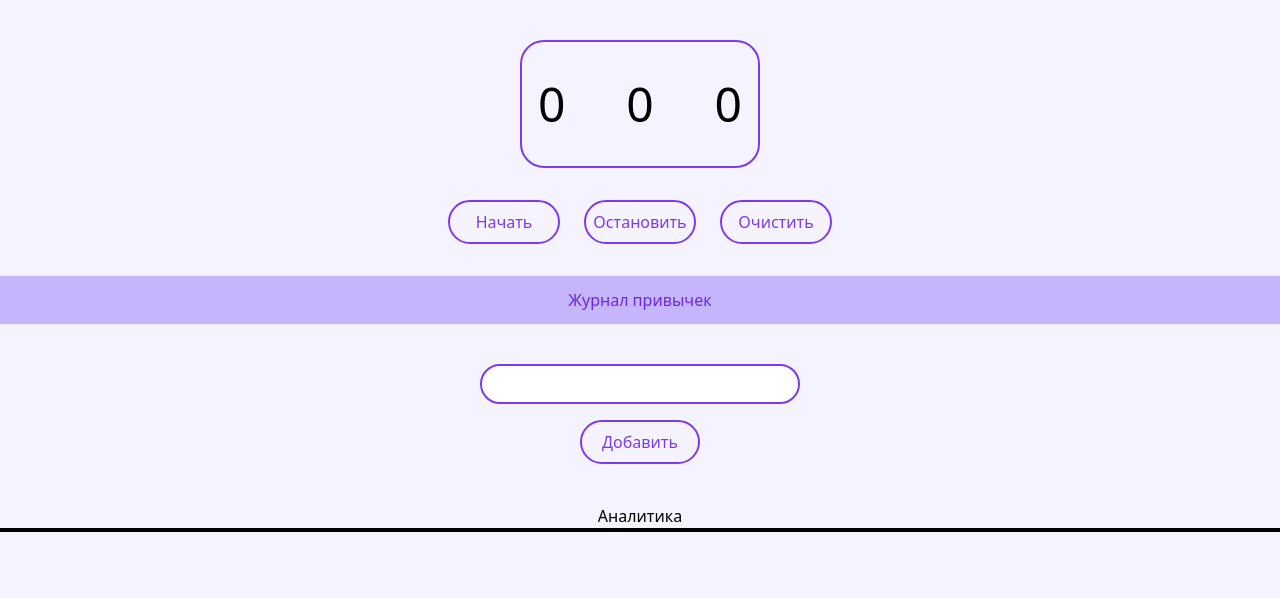
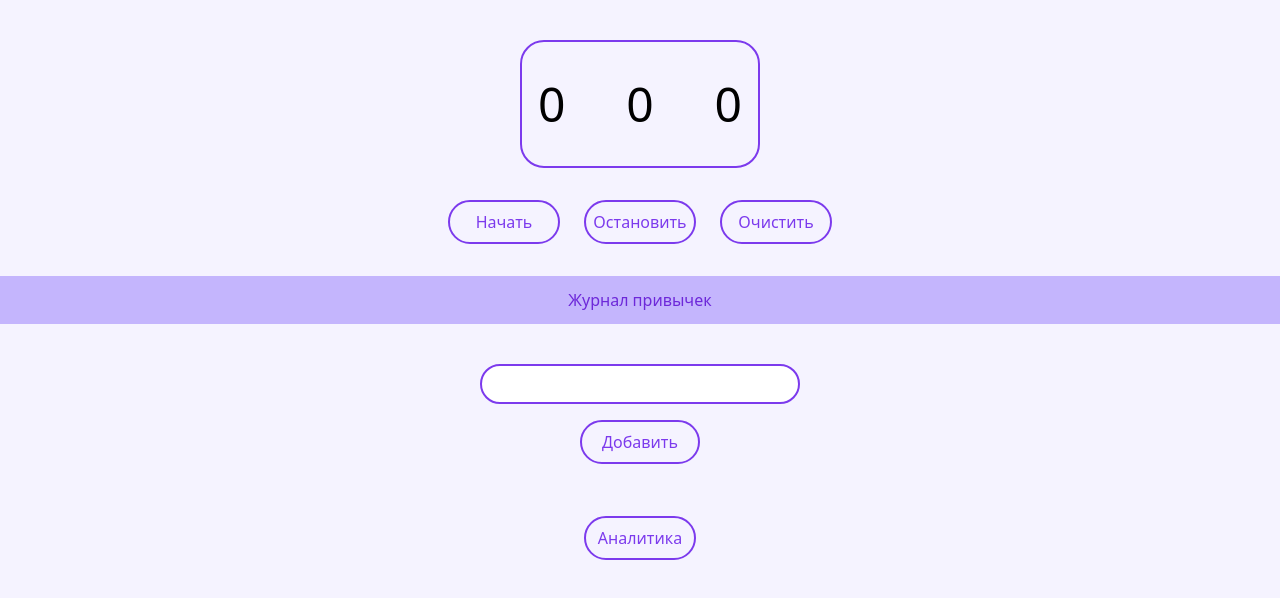
Before and after one commit to serpenterius/Diary, a React (Vite) app: page / in a window 1280 px wide. Shown: the top 598 px of the page. Built offline with nearby package versions, Linux system fonts and the light colour scheme.

Commit message:
Little changes

```diff
--- a/src/HabitsTracker/Analysis.jsx
+++ b/src/HabitsTracker/Analysis.jsx
@@ -1,13 +1,16 @@
-
+import { useState } from "react"
 
 function Analysis(props) {
+    const [isVisible, setIsVisible] = useState(false)
     const visible = 'border-2 border-black w-full'
     const hidden = 'border-2 border-black w-full hidden'
 
+
     return (
-        <div className="w-full flex flex-col">
-            <button className="">Аналитика</button>
-            <div className="border-2 border-black w-full">
+        <div className="w-full flex flex-col items-center">
+            <button onClick={() => setIsVisible(!isVisible)}
+                    className="border-2 border-violet-600 rounded-full px-3 py-2 my-3 text-violet-600">Аналитика</button>
+            <div className={isVisible ? 'border-2 border-black w-5/6 rounded-3xl p-2' : 'border-2 border-black w-5/6 rounded-3xl hidden'}>
                 <ul>
                     {props.habits.map(item => (
                         <li className="border-2 border-black">{item.text}</li>
```
